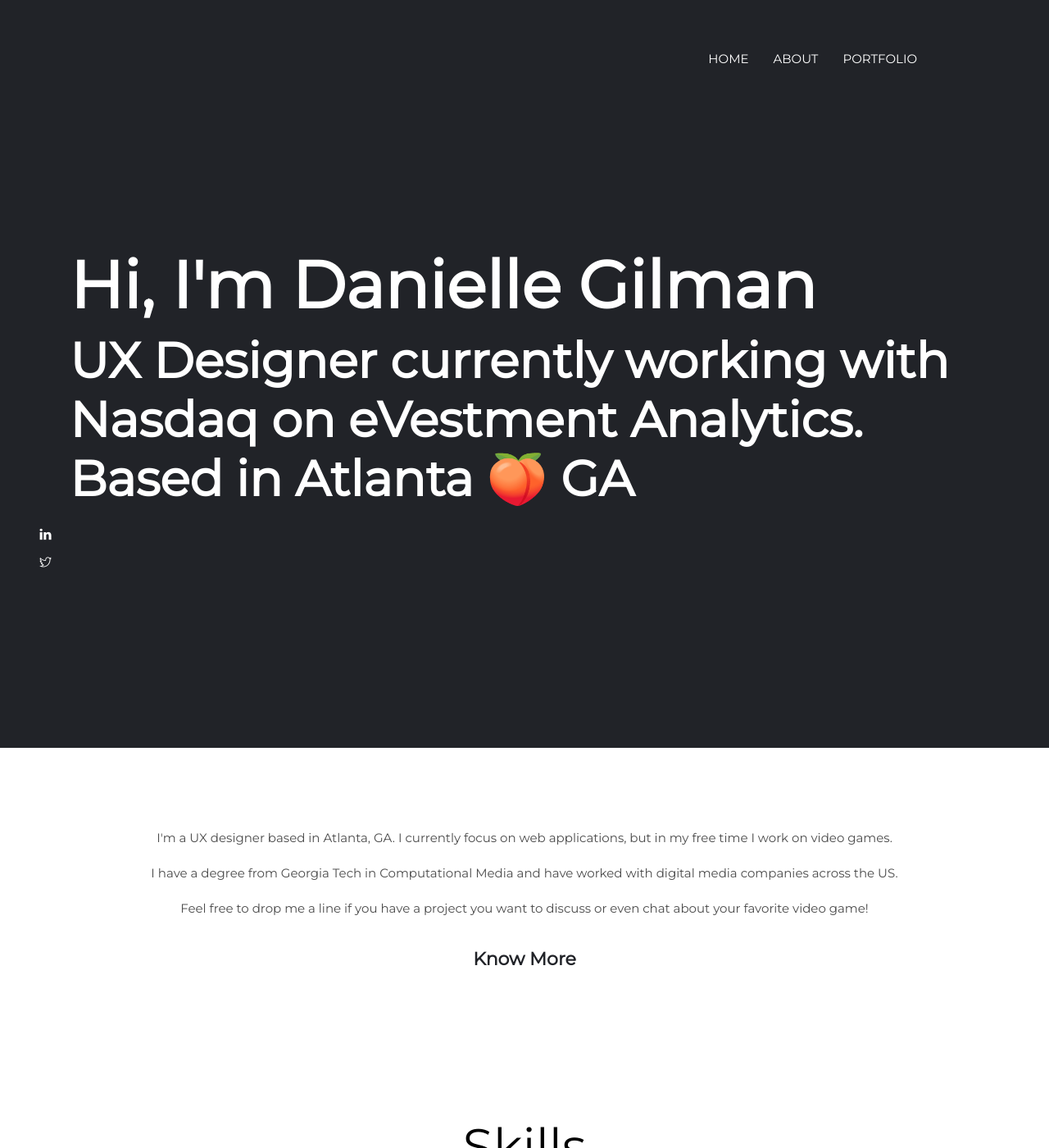
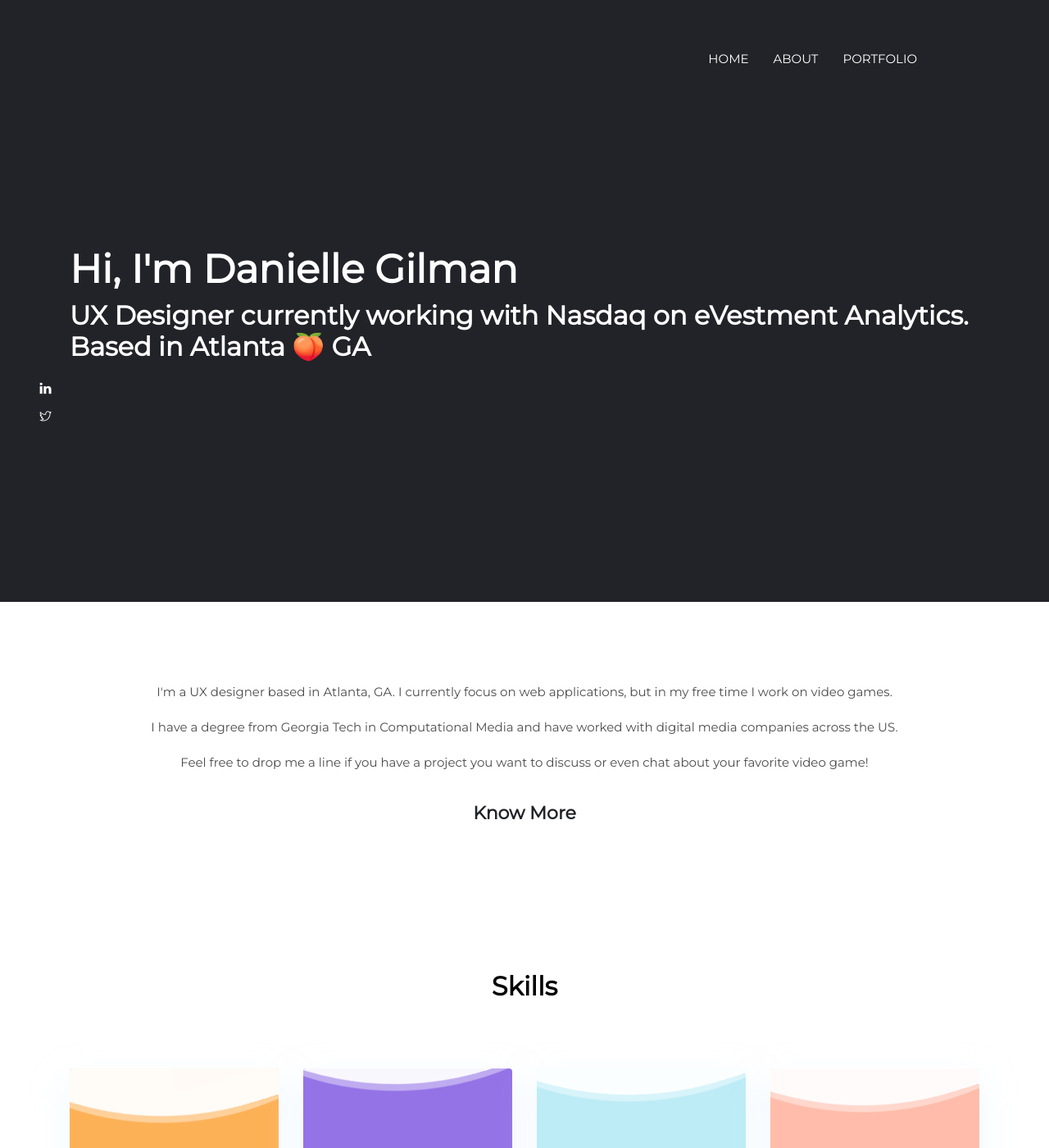
Before and after one commit to danusha/daniellegilman.com, a Jekyll site: the page built from index.html, in a window 1280 px wide and 1400 px high. Shown: the whole window at 82% size. Built offline with Jekyll 4.4.1, drawn with Linux system fonts in a browser that asks for light colours.

Commit message:
adjusting hero styling

```diff
--- a/assets/css/style.css
+++ b/assets/css/style.css
@@ -35,25 +35,27 @@ h6 {
 
 h1,
 .h1 {
-	font-size: 80px;
+	font-size: 48px;
+	font-weight: 700;
 }
 
 @media (max-width: 991px) {
 	h1,
 	.h1 {
-		font-size: 65px;
+		font-size: 38px;
 	}
 }
 
 h2,
 .h2 {
-	font-size: 60px;
+	font-size: 40;
+	font-weight: 600;
 }
 
 @media (max-width: 991px) {
 	h2,
 	.h2 {
-		font-size: 50px;
+		font-size: 32px;
 	}
 }
 
@@ -517,13 +519,11 @@ textarea.form-control {
 .hero-area h1 {
 	position: relative;
 	z-index: 2;
-	font-weight: 800;
 }
 
 .hero-area h2 {
 	position: relative;
 	z-index: 2;
-	font-weight: 700;
 }
 
 #header canvas {
```
